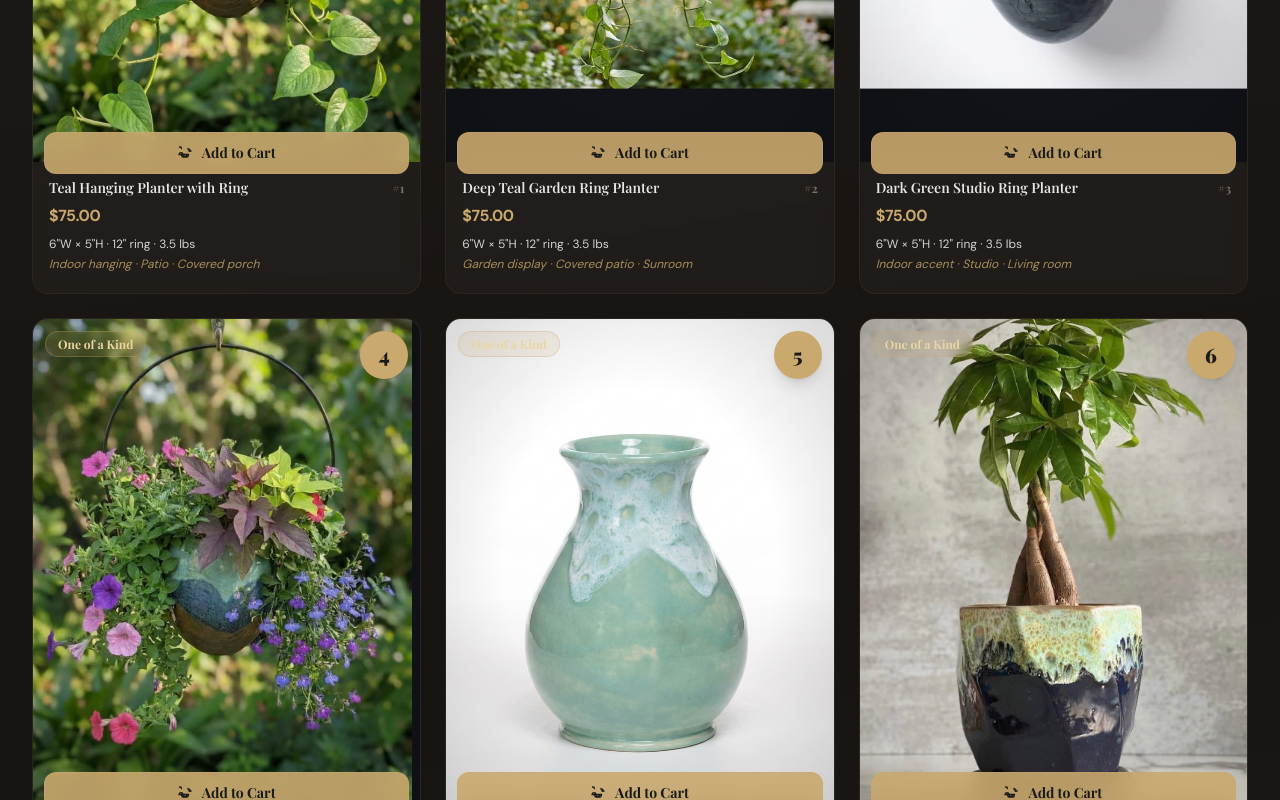
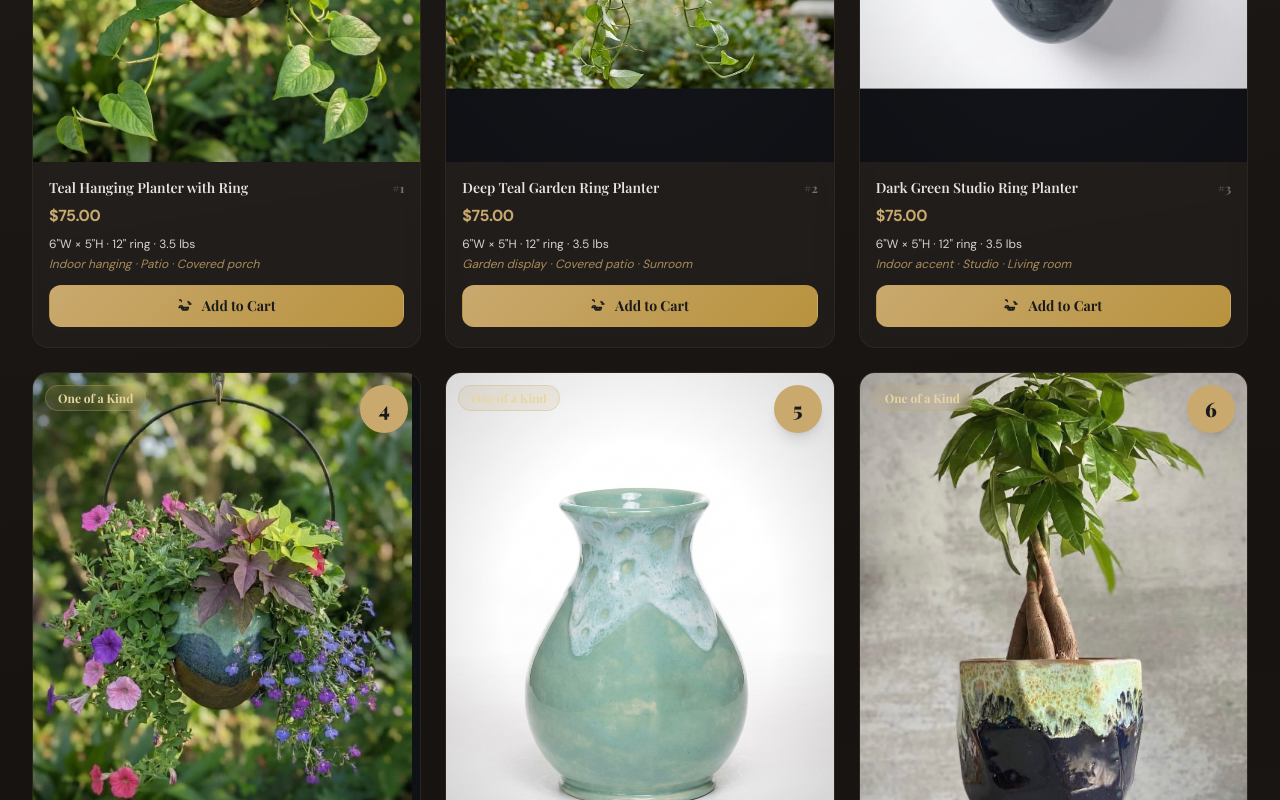
Before and after one commit to jefft1bania-tech/jimmy-potters-website, a Next.js app: page /shop in a window 1280 px wide. Shown: the part 1520-2320 px from the top of the page. Built offline with nearby package versions, Linux system fonts and the light colour scheme; no server answers.

Commit message:
Move Add to Cart button below product text verbiage on shop grid
Co-Authored-By: Claude Opus 4.6 (1M context) <noreply@anthropic.com>

```diff
--- a/src/components/shop/ShopPageClient.tsx
+++ b/src/components/shop/ShopPageClient.tsx
@@ -219,11 +219,8 @@ export default function ShopPageClient({ products }: ShopPageClientProps) {
                           {card.product.bestUse}
                         </p>
                       )}
-                    </div>
-                  </article>
-                </Link>
 
-                {/* Add to Cart button — overlaid at bottom of card */}
+                      {/* Add to Cart button — below text verbiage */}
                       {!isSold && (
                         <button
                           onClick={(e) => {
@@ -231,13 +228,15 @@ export default function ShopPageClient({ products }: ShopPageClientProps) {
                             e.stopPropagation();
                             addItem(card.product);
                           }}
-                    className="absolute bottom-[7.5rem] left-3 right-3 z-20 py-2.5 rounded-xl font-heading font-bold text-sm text-center transition-all duration-200 backdrop-blur-md border"
+                          className="w-full mt-3 py-2.5 rounded-xl font-heading font-bold text-sm text-center transition-all duration-200 border"
                           style={{
                             background: inCart
-                        ? 'rgba(201, 169, 110, 0.15)'
-                        : 'rgba(201, 169, 110, 0.9)',
+                              ? 'rgba(201, 169, 110, 0.12)'
+                              : 'linear-gradient(135deg, #C9A96E 0%, #B8923E 100%)',
                             color: inCart ? '#E8D5A3' : '#1a1a1a',
-                      borderColor: 'rgba(201, 169, 110, 0.4)',
+                            borderColor: inCart
+                              ? 'rgba(201, 169, 110, 0.3)'
+                              : 'transparent',
                           }}
                           aria-label={`Add ${card.product.name} to cart`}
                         >
@@ -258,6 +257,9 @@ export default function ShopPageClient({ products }: ShopPageClientProps) {
                           )}
                         </button>
                       )}
+                    </div>
+                  </article>
+                </Link>
               </div>
             );
           })}
```
Lines whose indentation alone changed are shown as unchanged.
